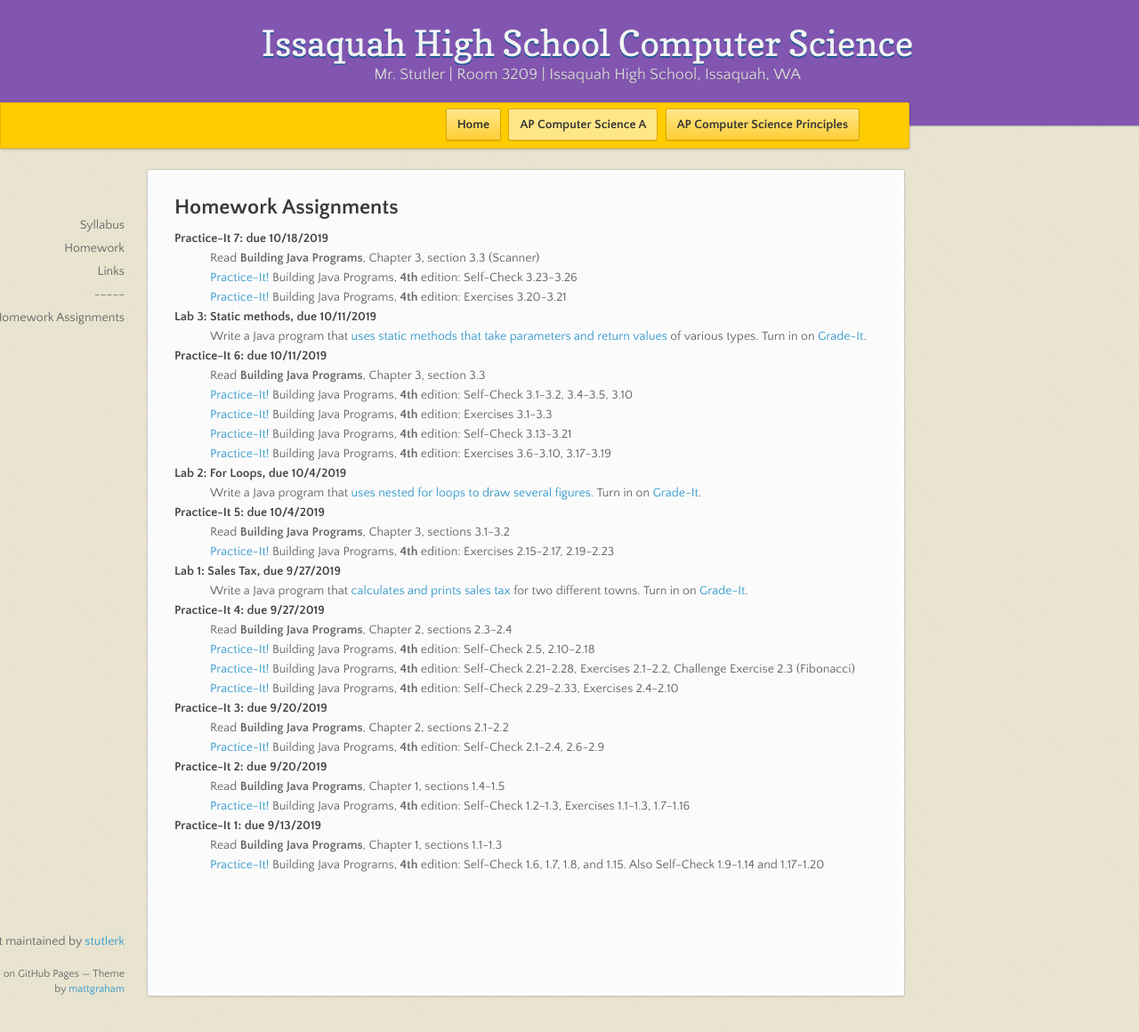
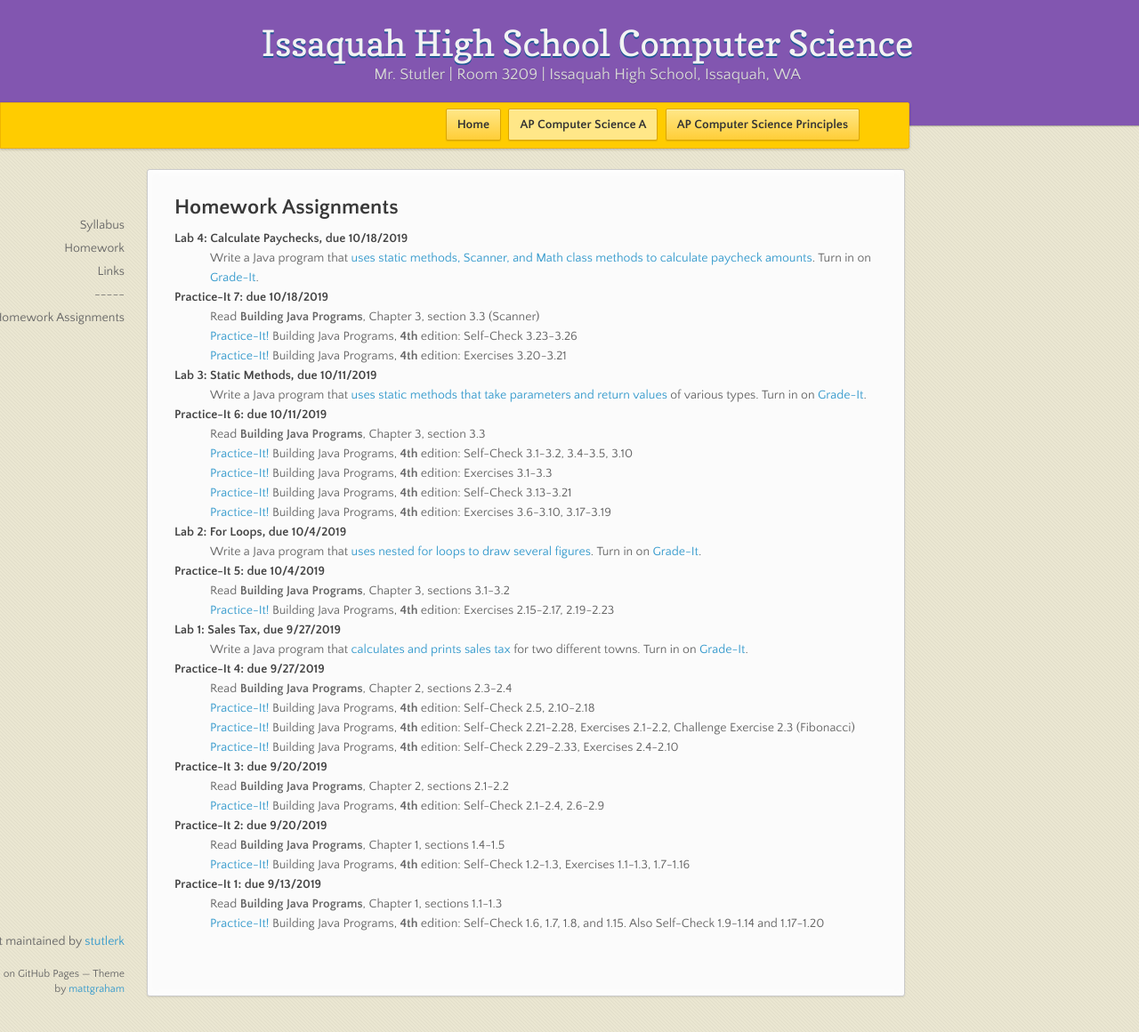
Before and after one commit to stutlerk/ihs-website, a Jekyll site: the page built from _apcsa/homework.html, in a window 1280 px wide and 1160 px high. Shown: the whole window at 89% size. Built offline with Jekyll 4.4.1, drawn with Linux system fonts in a browser that asks for light colours; nearby versions of some CDN libraries.

Commit message:
Update homework.html

```diff
--- a/_apcsa/homework.html
+++ b/_apcsa/homework.html
@@ -10,12 +10,15 @@
     <dt>Computer History Report, due 9/19/2018 at the beginning of class</dt>
     <dd><a href="https://issaquahwednet-my.sharepoint.com/personal/stutlerk_issaquah_wednet_edu/_layouts/15/guestaccess.aspx?docid=00f746ca063ec4fe89aaef3ed6d400941&authkey=AeHXKIjD7VBW10XG1QzwDCU">Computer history report assignment</a></dd>
     -->
+    <dt>Lab 4: Calculate Paychecks, due 10/18/2019</dt>
+    <dd>Write a Java program that <a href="https://issaquahwednet-my.sharepoint.com/:w:/g/personal/stutlerk_issaquah_wednet_edu/Eb9iighdlBBCkok77gPkHx0BIpMFvQPssHFjVtyACbJe4w?e=c2FGGO" target="_blank">uses static methods, Scanner, and Math class methods to calculate paycheck amounts</a>. Turn in on <a href="https://gradeit-hs.cs.washington.edu/issaquah/" target="_blank">Grade-It</a>.</dd>
+
     <dt>Practice-It 7: due 10/18/2019</dt>
     <dd>Read <b>Building Java Programs</b>, Chapter 3, section 3.3 (Scanner)</dd>
     <dd><a href="https://practiceit.cs.washington.edu/" target="_blank">Practice-It!</a> Building Java Programs, <b>4th</b> edition: Self-Check 3.23-3.26</dd>
     <dd><a href="https://practiceit.cs.washington.edu/" target="_blank">Practice-It!</a> Building Java Programs, <b>4th</b> edition: Exercises 3.20-3.21</dd>
 
-    <dt>Lab 3: Static methods, due 10/11/2019</dt>
+    <dt>Lab 3: Static Methods, due 10/11/2019</dt>
     <dd>Write a Java program that <a href="https://issaquahwednet-my.sharepoint.com/:w:/g/personal/stutlerk_issaquah_wednet_edu/EVohcIBXfP9PhAx6wzh7hfEB5Due6jD9S3GNqJAlW6A3yw?e=fcc6aF" target="_blank">uses static methods that take parameters and return values</a> of various types. Turn in on <a href="https://gradeit-hs.cs.washington.edu/issaquah/" target="_blank">Grade-It</a>.</dd>
 
     <dt>Practice-It 6: due 10/11/2019</dt>
```
